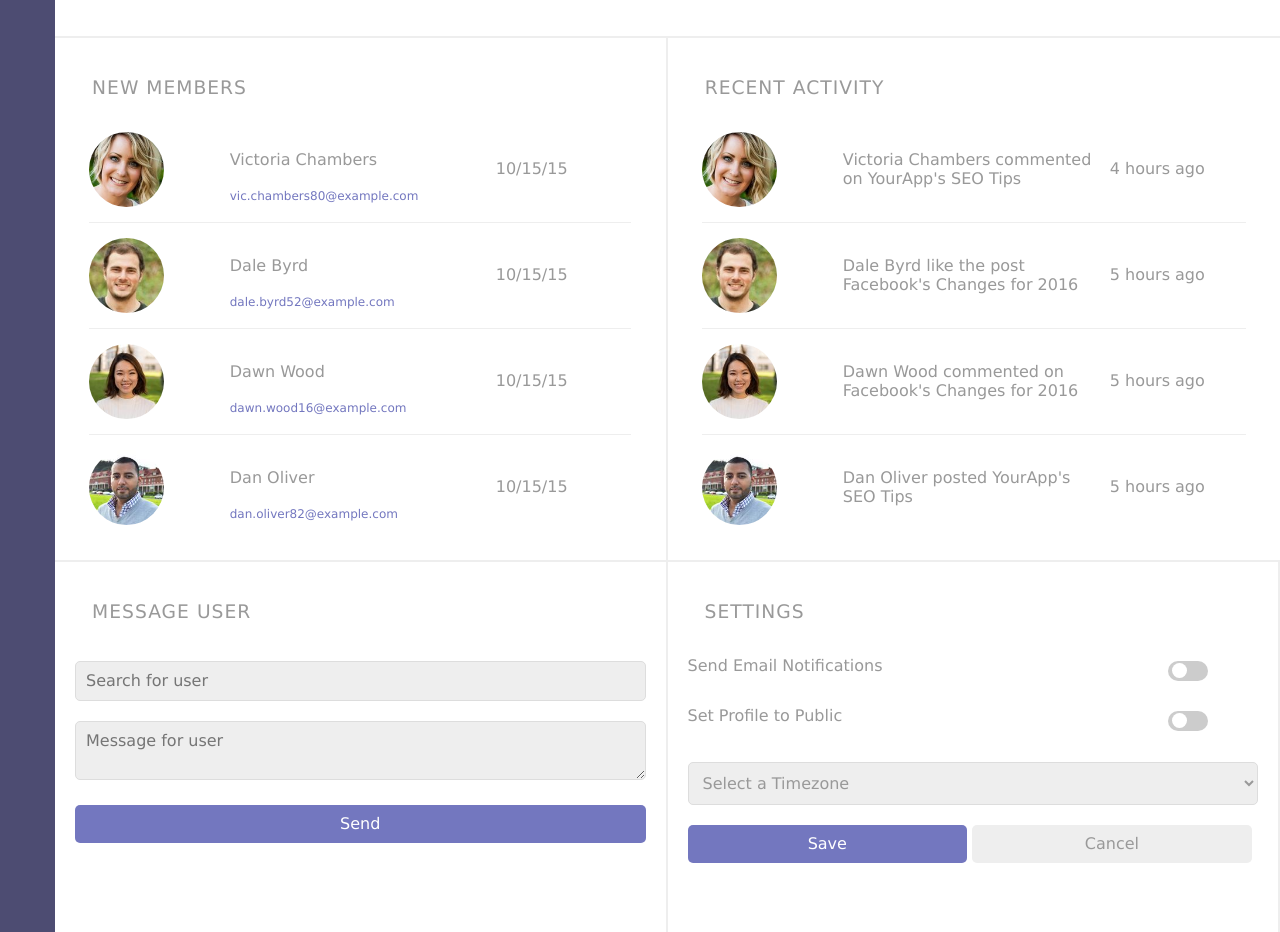
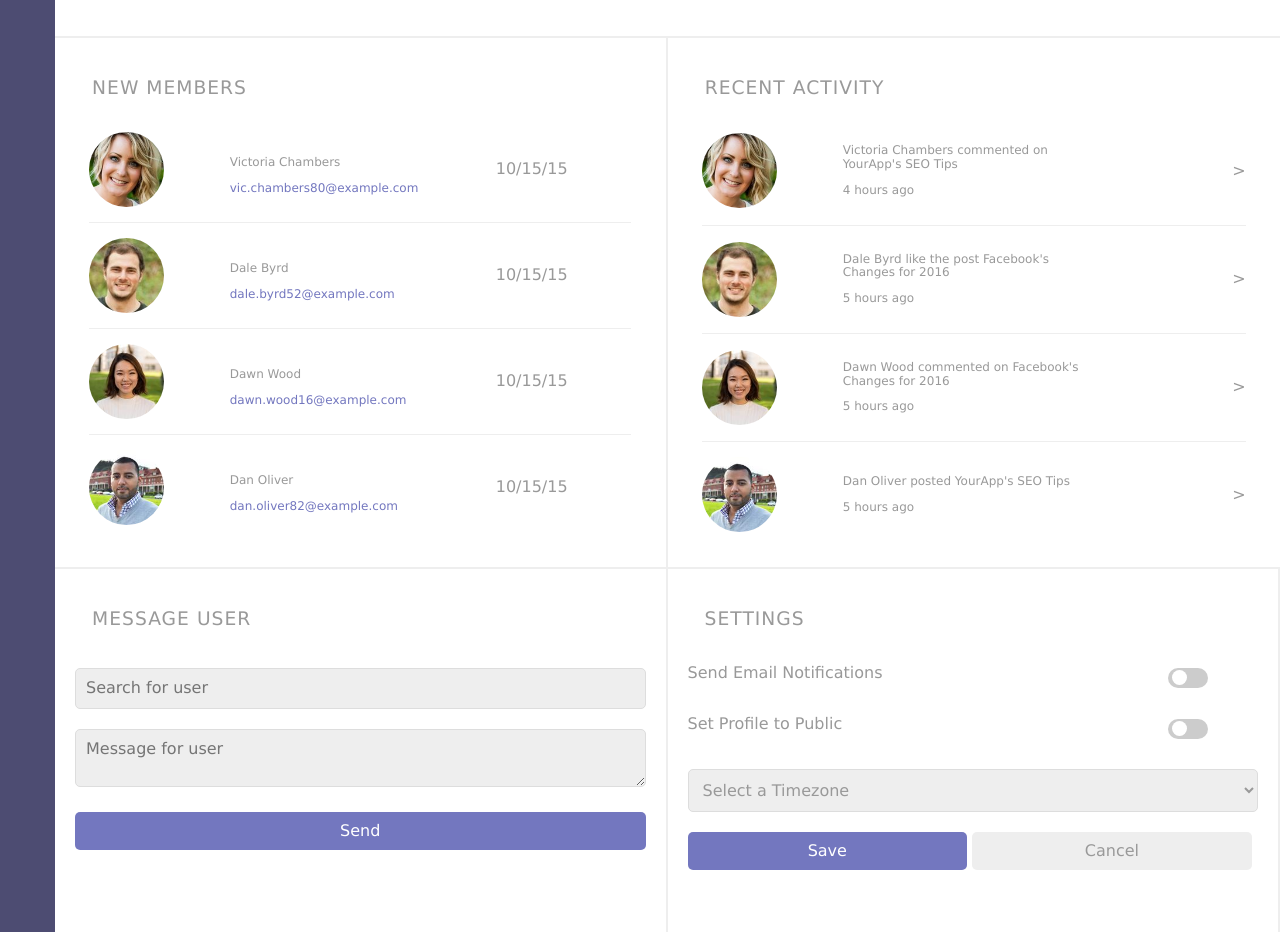
Before and after one commit to b-prouty/Project-7, a plain HTML site: page index.html in a window 1280 px wide. Shown: the part 1520-2452 px from the top of the page. Drawn offline with nearby package versions, Linux system fonts and the light colour scheme.

Commit message:
changed formatting / added hover on bell

```diff
--- a/css/stylefile.css
+++ b/css/stylefile.css
@@ -67,10 +67,14 @@ canvas {
 }
 
 .bell-alert {
+  transition: fill.5s;
   padding-top: .5em;
   width: 1.5em;
   text-align: center;
   padding-bottom: 10px;
+}
+.bell-alert:hover {
+  fill: lightgreen;
 }
 
 #notifications {
@@ -375,6 +379,7 @@ input:checked+.slider:before {
 .person-text {
   margin-right: auto;
   padding: 0 5px;
+  font-size: 12px;
 }
 
 .person-text a {
@@ -387,7 +392,9 @@ input:checked+.slider:before {
   min-width: 75px;
   width: 50%;
 }
-
+.arrow {
+  text-align: right;
+}
 .time {
   grid-column: 3/4;
 }
--- a/index.html
+++ b/index.html
@@ -224,9 +224,10 @@
             <img src="images/member-1.jpg" class="member-img" />
             <div class="person-text">
               <p>Victoria Chambers commented on YourApp's SEO Tips</p>
+              <p>4 hours ago</p>
               </div>
-              <div>
-              <p>4 hours ago</p>
+              <div class="arrow">
+              >
             </div>
           </div> <!-- the end of activity-container -->
 
@@ -234,9 +235,10 @@
             <img src="images/member-2.jpg" class="member-img" />
             <div class="person-text">
               <p>Dale Byrd like the post Facebook's Changes for 2016</p>
+              <p>5 hours ago</p>
               </div>
-              <div>
-              <p>5 hours ago</p>
+              <div class="arrow">
+              >
             </div>
           </div> <!-- the end of activity-container -->
 
@@ -244,9 +246,10 @@
             <img src="images/member-3.jpg" class="member-img" />
             <div class="person-text">
               <p>Dawn Wood commented on Facebook's Changes for 2016</p>
+              <p>5 hours ago</p>
               </div>
-              <div>
-              <p>5 hours ago</p>
+              <div class="arrow">
+              >
             </div>
 
           </div> <!-- the end of activity-container -->
@@ -255,9 +258,10 @@
             <img src="images/member-4.jpg" class="member-img" />
             <div class="person-text">
               <p>Dan Oliver posted YourApp's SEO Tips</p>
+              <p>5 hours ago</p>
               </div>
-              <div>
-                <p>5 hours ago</p>
+              <div class="arrow">
+                >
               </div>
           </div> <!-- the end of activity-container -->
         </div>  <!-- the end of recent-activity-container-inside -->
```
